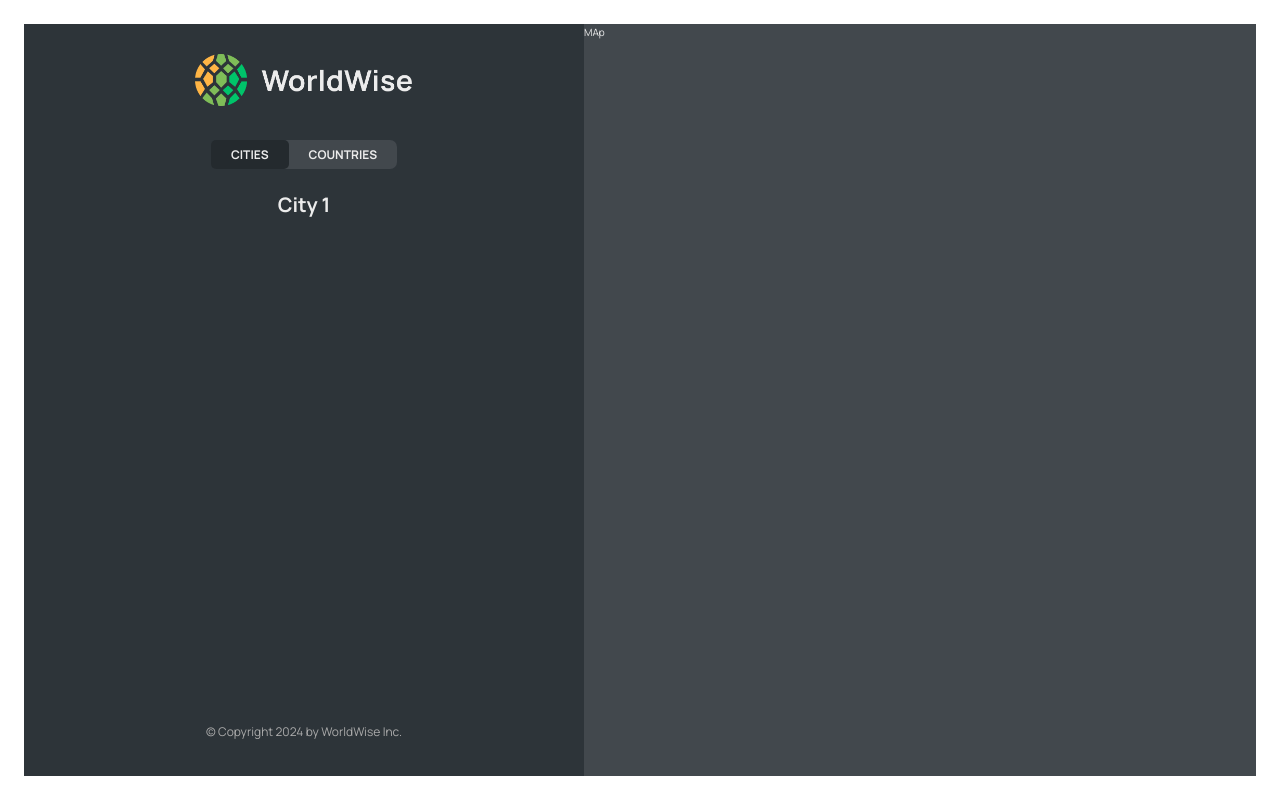
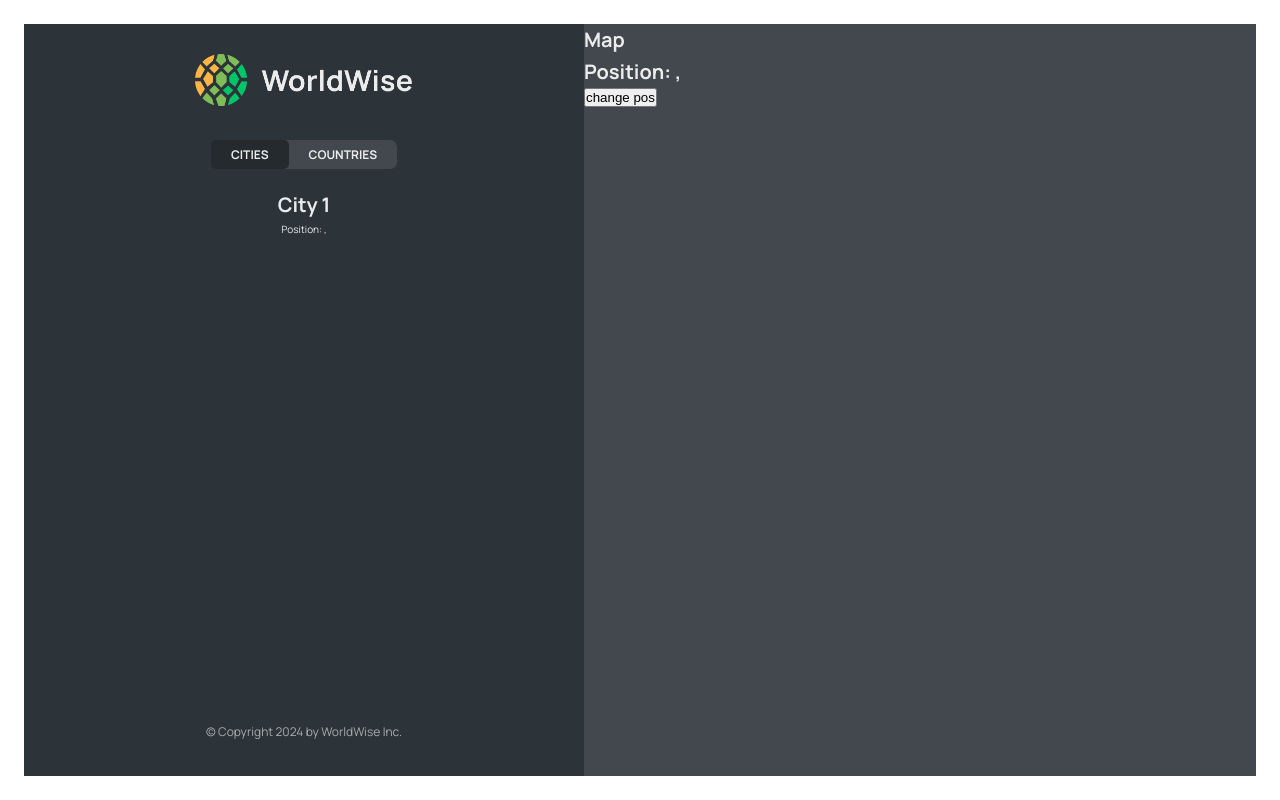
Before and after one commit to SarmadRehman/World-Wise, a React (Vite) app: page /app/cities/1 in a window 1280 px wide. Built offline with nearby package versions, Linux system fonts and the light colour scheme; data requests are answered from the project's data file.

Commit message:
useParams, useSearchParams implemented in City and Map components for storing global state

```diff
--- a/src/App.jsx
+++ b/src/App.jsx
@@ -51,6 +51,7 @@
             path="cities"
             element={<CityList cities={cities} isLoading={isLoading} />}
           ></Route>
+          {/* For using Params for capturing Parameters over cities route  */}
           <Route path="cities/:id" element={<City />}></Route>
           <Route
             path="countries"
--- a/src/components/City.jsx
+++ b/src/components/City.jsx
@@ -1,4 +1,4 @@
-import { useParams } from "react-router-dom";
+import { useParams, useSearchParams } from "react-router-dom";
 // import styles from "./City.module.css";
 
 // const formatDate = (date) =>
@@ -11,7 +11,11 @@
 
 function City() {
   const { id } = useParams();
-  // TEMP DATA
+  const [searchParams] = useSearchParams();
+
+  const lat = searchParams.get("lat");
+  const lng = searchParams.get("lng");
+  //TEMP DATA
   // const currentCity = {
   //   cityName: "Lisbon",
   //   emoji: "🇵🇹",
@@ -21,7 +25,14 @@
 
   // const { cityName, emoji, date, notes } = currentCity;
 
-  return <h1>City {id}</h1>;
+  return (
+    <>
+      <h1>City {id}</h1>
+      <p>
+        Position: {lat}, {lng}
+      </p>
+    </>
+  );
   // (
   //   <div className={styles.city}>
   //     <div className={styles.row}>
--- a/src/components/CityItem.jsx
+++ b/src/components/CityItem.jsx
@@ -7,11 +7,14 @@
     year: "numeric",
   }).format(new Date(date));
 function CityItem({ city }) {
-  const { cityName, emoji, date, id } = city;
+  const { cityName, emoji, date, id, position } = city;
 
   return (
     <li>
-      <Link className={styles.cityItem} to={`${id}`}>
+      <Link
+        className={styles.cityItem}
+        to={`${id}?lat=${position.lat}&lng=${position.lng}`}
+      >
         <span className={styles.emoji}>{emoji}</span>
         <h3 className={styles.name}>{cityName}</h3>
         <time className={styles.date}>({formatDate(date)})</time>
--- a/src/components/Map.jsx
+++ b/src/components/Map.jsx
@@ -1,6 +1,21 @@
 import styles from "./Map.module.css";
+import { useSearchParams } from "react-router-dom";
 function Map() {
-  return <div className={styles.mapContainer}>MAp</div>;
+  const [searchParams, setSearchParams] = useSearchParams();
+
+  const lat = searchParams.get("lat");
+  const lng = searchParams.get("lng");
+  return (
+    <div className={styles.mapContainer}>
+      <h1>Map</h1>
+      <h1>
+        Position: {lat}, {lng}
+      </h1>
+      <button onClick={() => setSearchParams({ lat: 23, lng: 50 })}>
+        change pos
+      </button>
+    </div>
+  );
 }
 
 export default Map;
```
